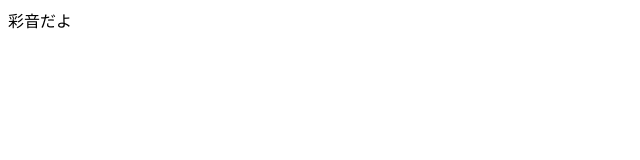
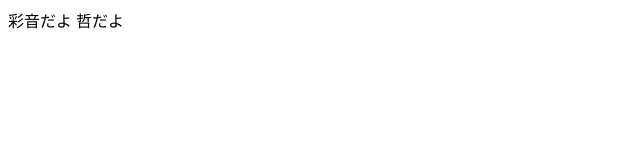
Before and after one commit to takanashiayane/practice, a plain HTML site: page index.html in a window 1280 px wide. Shown: the full height of the page, 0-640 px from the left. Drawn offline with Linux system fonts and the light colour scheme.

Commit message:
哲だよ

```diff
--- a/index.html
+++ b/index.html
@@ -7,6 +7,7 @@
 </head>
 <body>
     彩音だよ
+    哲だよ
 
 </body>
 </html>
```
